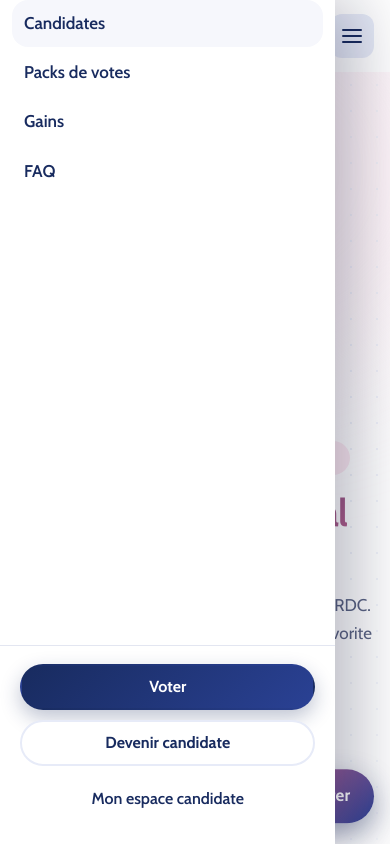
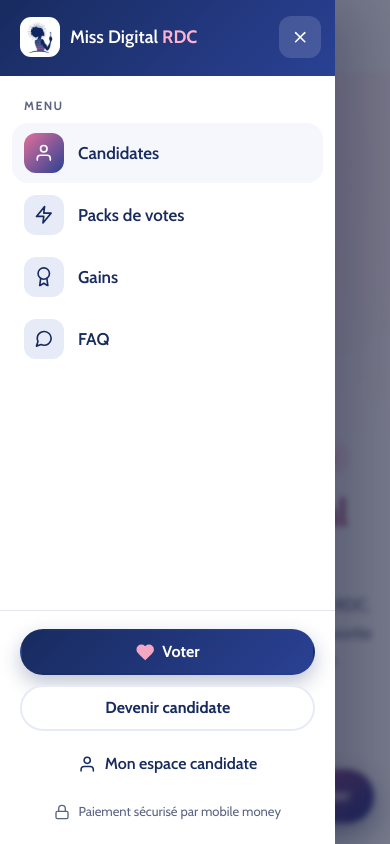
Before and after one commit to wealthforgerbusiness-source/Miss-Digital-Rdc, a website: page index.html in a window 390 px wide. Both pictures are taken after a click on the button "Ouvrir le menu". Shown: the top 844 px of the page. Drawn offline with nearby package versions, Linux system fonts and the light colour scheme; no server answers.

Commit message:
Update index.html

```diff
--- a/index.html
+++ b/index.html
@@ -111,20 +111,35 @@
   <!-- ===== En-tête ===== -->
   <header class="site-header" id="siteHeader">
     <div class="container header__inner">
+      <button class="burger" id="navToggle" aria-label="Ouvrir le menu" aria-expanded="false" aria-controls="mainNav">
+        <svg class="icon"><use href="#i-menu"/></svg>
+      </button>
       <a href="#accueil" class="brand" aria-label="Miss Digital RDC – accueil">
         <img src="/assets/icons/icon-192.png" alt="" width="44" height="44" class="brand__img">
         <span class="brand__text">Miss Digital <b>RDC</b></span>
       </a>
 
+      <div class="nav-backdrop" id="navBackdrop" aria-hidden="true"></div>
       <nav class="nav" id="mainNav" aria-label="Navigation principale">
-        <a href="#candidates" class="nav__link">Candidates</a>
-        <a href="#packs" class="nav__link">Packs de votes</a>
-        <a href="#gains" class="nav__link">Gains</a>
-        <a href="#faq" class="nav__link">FAQ</a>
+        <div class="nav__head">
+          <span class="nav__brand">
+            <img src="/assets/icons/icon-192.png" alt="" width="40" height="40">
+            <span>Miss Digital <b>RDC</b></span>
+          </span>
+          <button type="button" class="nav__close" data-nav-close aria-label="Fermer le menu">
+            <svg class="icon"><use href="#i-x"/></svg>
+          </button>
+        </div>
+        <p class="nav__label">Menu</p>
+        <a href="#candidates" class="nav__link" style="--i:0"><span class="nav__ico"><svg class="icon"><use href="#i-user"/></svg></span>Candidates</a>
+        <a href="#packs" class="nav__link" style="--i:1"><span class="nav__ico"><svg class="icon"><use href="#i-zap"/></svg></span>Packs de votes</a>
+        <a href="#gains" class="nav__link" style="--i:2"><span class="nav__ico"><svg class="icon"><use href="#i-award"/></svg></span>Gains</a>
+        <a href="#faq" class="nav__link" style="--i:3"><span class="nav__ico"><svg class="icon"><use href="#i-chat"/></svg></span>FAQ</a>
         <div class="nav__mobile-actions">
-          <button class="btn btn--primary btn--block" data-open="vote">Voter</button>
+          <button class="btn btn--primary btn--block" data-open="vote"><svg class="icon icon--fill"><use href="#i-heart"/></svg> Voter</button>
           <button class="btn btn--ghost btn--block" data-open="register">Devenir candidate</button>
-          <button class="btn btn--link btn--block" data-open="space">Mon espace candidate</button>
+          <button class="btn btn--link btn--block" data-open="space"><svg class="icon"><use href="#i-user"/></svg> Mon espace candidate</button>
+          <p class="nav__foot"><svg class="icon"><use href="#i-lock"/></svg> Paiement sécurisé par mobile money</p>
         </div>
       </nav>
 
@@ -135,9 +150,6 @@
         <button class="btn btn--ghost hide-mobile" data-open="register">Participer</button>
         <button class="btn btn--primary" data-open="vote">
           <svg class="icon icon--fill"><use href="#i-heart"/></svg> Voter
-        </button>
-        <button class="burger" id="navToggle" aria-label="Ouvrir le menu" aria-expanded="false" aria-controls="mainNav">
-          <svg class="icon"><use href="#i-menu"/></svg>
         </button>
       </div>
     </div>
```
